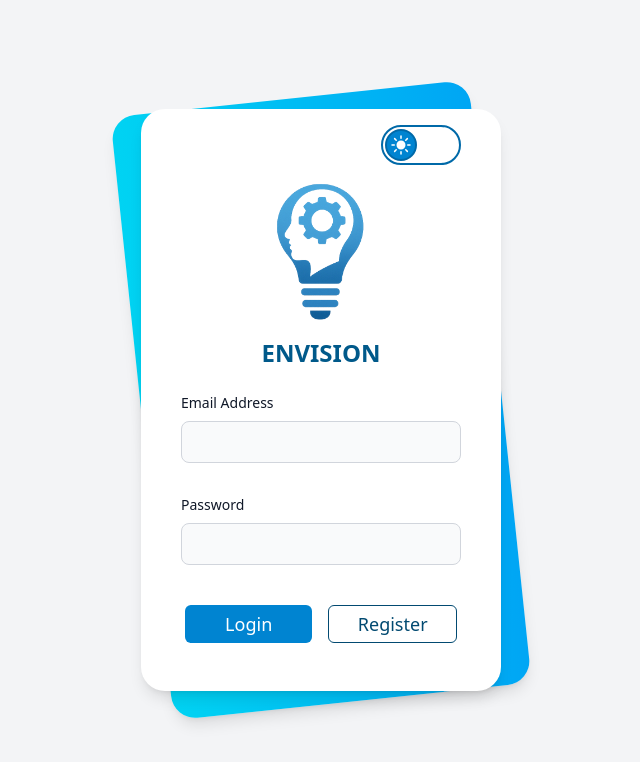
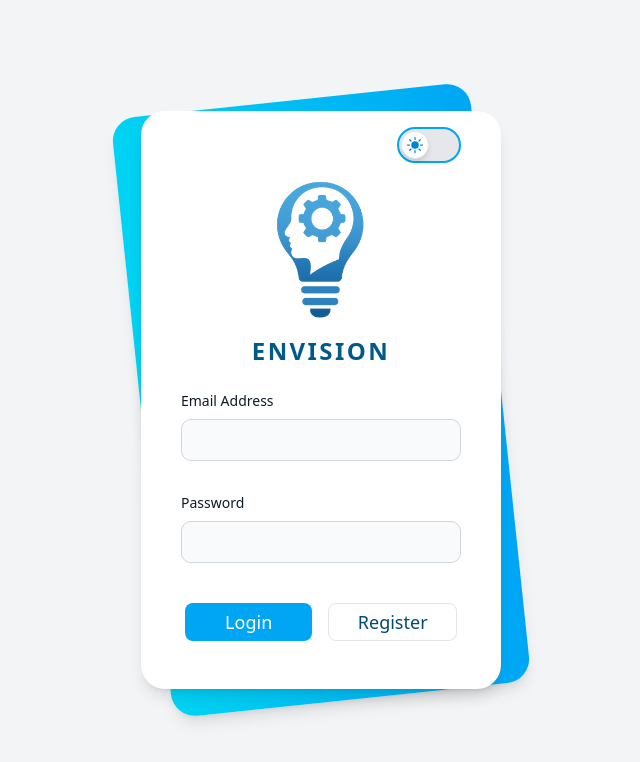
Before and after one commit to anantha-krish/envision-spa, a React (Vite) app: page /login in a window 1280 px wide. Shown: the top 762 px of the page, without its empty margins (319-959 px from the left). Built offline with nearby package versions, Linux system fonts and the light colour scheme.

Commit message:
Fix Switch Theme

```diff
--- a/src/components/FormButton.tsx
+++ b/src/components/FormButton.tsx
@@ -1,3 +1,4 @@
+import clsx from "clsx";
 interface FormButtonProps {
   label: string;
   onClick?: () => void;
@@ -10,22 +11,16 @@ export const FormButton: React.FC<FormButtonProps> = ({
   style,
   onClick,
 }) => {
-  let buttonStyles =
-    "w-full rounded-md px-4 py-1 transition duration-150 ease-in-out hover:cursor-pointer focus:ring-2 focus:ring-sky-600 focus:ring-offset-2 focus:outline-none ";
-  const primaryClass = "text-white bg-sky-600 dark:hover:bg-sky-800 ";
-  const secondaryClass =
-    "border text-sky-900  bg-transparent dark:text-sky-300 dark:hover:bg-sky-950";
+  const buttonStyles = clsx(
+    "w-full rounded-md px-4 py-1  transition duration-150 ease-in-out hover:cursor-pointer focus:ring-2 focus:ring-sky-600 focus:ring-offset-2 focus:outline-none ",
+    {
+      " text-white bg-sky-500 hover:bg-sky-600 dark:bg-sky-700 dark:hover:bg-sky-800":
+        style === "primary",
+      "border text-sky-900 bg-transparent hover:bg-sky-100 dark:text-sky-300 dark:hover:bg-sky-950 ":
+        style === "secondary",
+    }
+  );
 
-  switch (style) {
-    case "primary":
-      buttonStyles += primaryClass;
-      break;
-    case "secondary":
-      buttonStyles += secondaryClass;
-      break;
-    default:
-      buttonStyles += primaryClass;
-  }
   return (
     <button type={type} className={buttonStyles} onClick={onClick}>
       {label}
--- /dev/null
+++ b/src/components/SwitchTheme.tsx
@@ -0,0 +1,37 @@
+import { MoonIcon, SunIcon } from "@heroicons/react/24/solid";
+import { useDispatch, useSelector } from "react-redux";
+import { toggleTheme } from "../features/theme/themeSlice";
+import { RootState } from "../store";
+import { useEffect } from "react";
+import clsx from "clsx";
+
+export const ThemeSwitch = () => {
+  const theme = useSelector((state: RootState) => state.theme.mode);
+  const dispatch = useDispatch();
+  useEffect(() => {
+    document.documentElement.setAttribute("data-theme", theme);
+  }, [theme]);
+  const radioStyle = clsx(
+    "absolute h-7 w-7 left-1 top-1 rounded-full flex items-center justify-center text-sky-600 shadow-md transition-transform duration-500 border-1 peer-checked:translate-x-7 ",
+    { "bg-gray-800": theme === "dark", "bg-white": theme === "light" }
+  );
+  return (
+    <label className="relative inline-block w-16 h-9">
+      <input
+        type="checkbox"
+        checked={theme === "dark"}
+        onChange={() => dispatch(toggleTheme())}
+        className="peer opacity-0 w-0 h-0"
+      />
+      <span className="absolute inset-0 bg-gray-200 rounded-full cursor-pointer transition-colors duration-500 peer-checked:bg-sky-500 border-2 border-sky-500"></span>
+
+      <span className={radioStyle}>
+        {theme === "dark" ? (
+          <MoonIcon className="w-5 text-white " />
+        ) : (
+          <SunIcon className="w-5 text-sky-600" />
+        )}
+      </span>
+    </label>
+  );
+};
--- a/src/components/ToggleThemeAction.tsx
+++ /dev/null
@@ -1,29 +0,0 @@
-import { useEffect } from "react";
-import { useDispatch, useSelector } from "react-redux";
-import { toggleTheme } from "../features/theme/themeSlice";
-import { MoonIcon, SunIcon } from "@heroicons/react/24/solid";
-import { RootState } from "../store";
-
-export const ToggleThemeAction = () => {
-  const theme = useSelector((state: RootState) => state.theme.mode);
-  const dispatch = useDispatch();
-  useEffect(() => {
-    document.documentElement.setAttribute("data-theme", theme);
-  }, [theme]);
-  return (
-    <div className="w-20 p-0.5 h-10 border-2 border-sky-700 rounded-4xl flex items-center justify-start transition-colors duration-1000 relative">
-      <button
-        className={`absolute p-0.5 border-2 border-sky-700 rounded-full bg-sky-600 text-white dark:bg-gray-800 hover:bg-sky-500 dark:hover:bg-sky-800 hover:text-white transition-all duration-300 ease-in-out transform hover:cursor-pointer ${
-          theme === "dark" ? "translate-x-10" : "translate-x-0"
-        }`}
-        onClick={() => dispatch(toggleTheme())}
-      >
-        {theme === "light" ? (
-          <SunIcon className="w-6" />
-        ) : (
-          <MoonIcon className="w-6 text-white" />
-        )}
-      </button>
-    </div>
-  );
-};
--- a/src/pages/Login.tsx
+++ b/src/pages/Login.tsx
@@ -5,10 +5,14 @@ import { loginRequest } from "../features/auth/AuthActions";
 import { useNavigate } from "@tanstack/react-router";
 import { FormInput } from "../components/FormInput";
 import { FormButton } from "../components/FormButton";
-import { ToggleThemeAction } from "../components/ToggleThemeAction";
+import { ThemeSwitch } from "../components/SwitchTheme";
 const loginSchema = Yup.object({
-  email: Yup.string().email("Invalid email").required("Required"),
-  password: Yup.string().min(6, "Min 6 characters").required("Required"),
+  email: Yup.string()
+    .email("Please enter a valid email address")
+    .required("Email is required"),
+  password: Yup.string()
+    .min(6, "Should have minimum 6 characters")
+    .required("Password is required"),
 });
 
 const Login = () => {
@@ -22,7 +26,7 @@ const Login = () => {
         <div className="absolute inset-0 -skew-y-6 transform bg-gradient-to-r from-cyan-400 to-sky-500 shadow-lg sm:-rotate-6 sm:skew-y-0 sm:rounded-3xl"></div>
         <div className="relative bg-white p-10 pt-0 shadow-lg sm:rounded-3xl  dark:bg-gray-800">
           <div className="w-full flex justify-end align-center py-4 ">
-            <ToggleThemeAction />
+            <ThemeSwitch />
           </div>
           <div className="mx-auto max-w-lg space-y-4">
             <div className="mx-auto flex w-70 justify-center">
@@ -33,7 +37,7 @@ const Login = () => {
               />
             </div>
             <div>
-              <h1 className="text-center text-2xl font-semibold text-sky-800 dark:text-white">
+              <h1 className="text-center text-2xl font-semibold text-sky-800 dark:text-white tracking-widest">
                 ENVISION
               </h1>
             </div>
--- a/src/styles.css
+++ b/src/styles.css
@@ -1,4 +1,5 @@
 @import "tailwindcss";
+@import "tw-animate-css";
 @custom-variant dark (&:where([data-theme=dark], [data-theme=dark] *));
 
 input[data-autocompleted] {
@@ -23,3 +24,119 @@ html[data-theme='light'] input:-webkit-autofill {
 html {
     transition: background-color 1s ease, color 1s ease;
 }
+
+@theme inline {
+    --radius-sm: calc(var(--radius) - 4px);
+    --radius-md: calc(var(--radius) - 2px);
+    --radius-lg: var(--radius);
+    --radius-xl: calc(var(--radius) + 4px);
+    --color-background: var(--background);
+    --color-foreground: var(--foreground);
+    --color-card: var(--card);
+    --color-card-foreground: var(--card-foreground);
+    --color-popover: var(--popover);
+    --color-popover-foreground: var(--popover-foreground);
+    --color-primary: var(--primary);
+    --color-primary-foreground: var(--primary-foreground);
+    --color-secondary: var(--secondary);
+    --color-secondary-foreground: var(--secondary-foreground);
+    --color-muted: var(--muted);
+    --color-muted-foreground: var(--muted-foreground);
+    --color-accent: var(--accent);
+    --color-accent-foreground: var(--accent-foreground);
+    --color-destructive: var(--destructive);
+    --color-border: var(--border);
+    --color-input: var(--input);
+    --color-ring: var(--ring);
+    --color-chart-1: var(--chart-1);
+    --color-chart-2: var(--chart-2);
+    --color-chart-3: var(--chart-3);
+    --color-chart-4: var(--chart-4);
+    --color-chart-5: var(--chart-5);
+    --color-sidebar: var(--sidebar);
+    --color-sidebar-foreground: var(--sidebar-foreground);
+    --color-sidebar-primary: var(--sidebar-primary);
+    --color-sidebar-primary-foreground: var(--sidebar-primary-foreground);
+    --color-sidebar-accent: var(--sidebar-accent);
+    --color-sidebar-accent-foreground: var(--sidebar-accent-foreground);
+    --color-sidebar-border: var(--sidebar-border);
+    --color-sidebar-ring: var(--sidebar-ring);
+}
+
+:root {
+    --radius: 0.625rem;
+    --background: oklch(1 0 0);
+    --foreground: oklch(0.145 0 0);
+    --card: oklch(1 0 0);
+    --card-foreground: oklch(0.145 0 0);
+    --popover: oklch(1 0 0);
+    --popover-foreground: oklch(0.145 0 0);
+    --primary: oklch(0.205 0 0);
+    --primary-foreground: oklch(0.985 0 0);
+    --secondary: oklch(0.97 0 0);
+    --secondary-foreground: oklch(0.205 0 0);
+    --muted: oklch(0.97 0 0);
+    --muted-foreground: oklch(0.556 0 0);
+    --accent: oklch(0.97 0 0);
+    --accent-foreground: oklch(0.205 0 0);
+    --destructive: oklch(0.577 0.245 27.325);
+    --border: oklch(0.922 0 0);
+    --input: oklch(0.922 0 0);
+    --ring: oklch(0.708 0 0);
+    --chart-1: oklch(0.646 0.222 41.116);
+    --chart-2: oklch(0.6 0.118 184.704);
+    --chart-3: oklch(0.398 0.07 227.392);
+    --chart-4: oklch(0.828 0.189 84.429);
+    --chart-5: oklch(0.769 0.188 70.08);
+    --sidebar: oklch(0.985 0 0);
+    --sidebar-foreground: oklch(0.145 0 0);
+    --sidebar-primary: oklch(0.205 0 0);
+    --sidebar-primary-foreground: oklch(0.985 0 0);
+    --sidebar-accent: oklch(0.97 0 0);
+    --sidebar-accent-foreground: oklch(0.205 0 0);
+    --sidebar-border: oklch(0.922 0 0);
+    --sidebar-ring: oklch(0.708 0 0);
+}
+
+.dark {
+    --background: oklch(0.145 0 0);
+    --foreground: oklch(0.985 0 0);
+    --card: oklch(0.205 0 0);
+    --card-foreground: oklch(0.985 0 0);
+    --popover: oklch(0.205 0 0);
+    --popover-foreground: oklch(0.985 0 0);
+    --primary: oklch(0.922 0 0);
+    --primary-foreground: oklch(0.205 0 0);
+    --secondary: oklch(0.269 0 0);
+    --secondary-foreground: oklch(0.985 0 0);
+    --muted: oklch(0.269 0 0);
+    --muted-foreground: oklch(0.708 0 0);
+    --accent: oklch(0.269 0 0);
+    --accent-foreground: oklch(0.985 0 0);
+    --destructive: oklch(0.704 0.191 22.216);
+    --border: oklch(1 0 0 / 10%);
+    --input: oklch(1 0 0 / 15%);
+    --ring: oklch(0.556 0 0);
+    --chart-1: oklch(0.488 0.243 264.376);
+    --chart-2: oklch(0.696 0.17 162.48);
+    --chart-3: oklch(0.769 0.188 70.08);
+    --chart-4: oklch(0.627 0.265 303.9);
+    --chart-5: oklch(0.645 0.246 16.439);
+    --sidebar: oklch(0.205 0 0);
+    --sidebar-foreground: oklch(0.985 0 0);
+    --sidebar-primary: oklch(0.488 0.243 264.376);
+    --sidebar-primary-foreground: oklch(0.985 0 0);
+    --sidebar-accent: oklch(0.269 0 0);
+    --sidebar-accent-foreground: oklch(0.985 0 0);
+    --sidebar-border: oklch(1 0 0 / 10%);
+    --sidebar-ring: oklch(0.556 0 0);
+}
+
+@layer base {
+  * {
+    @apply border-border outline-ring/50;
+    }
+  body {
+    @apply bg-background text-foreground;
+    }
+}
```
Also changed, not shown: src/pages/Register.tsx (+31 -49 lines).
